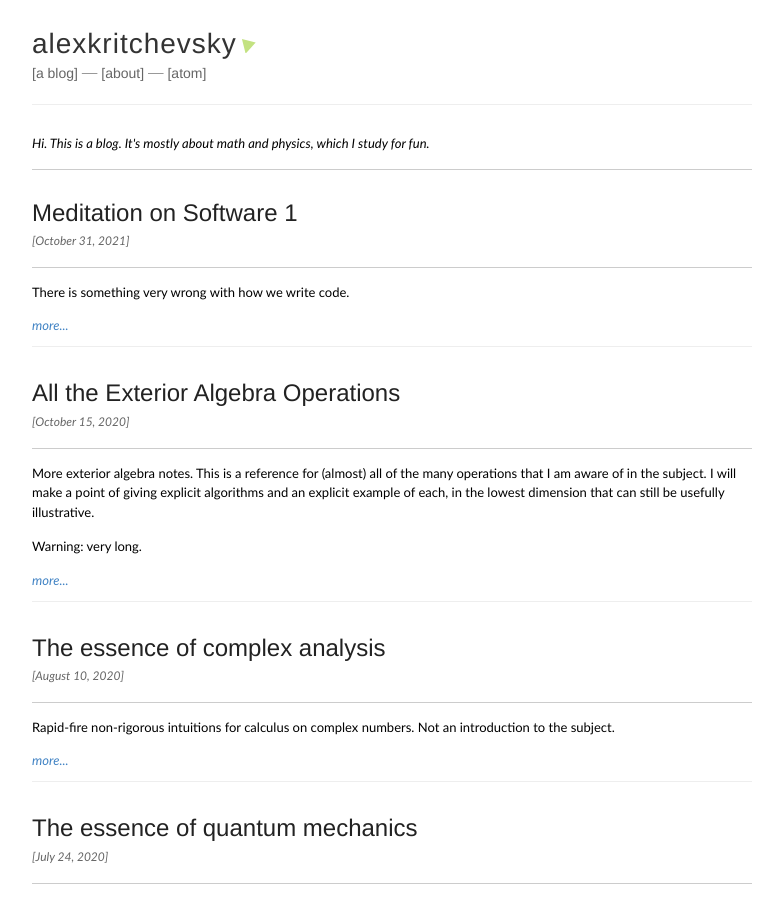
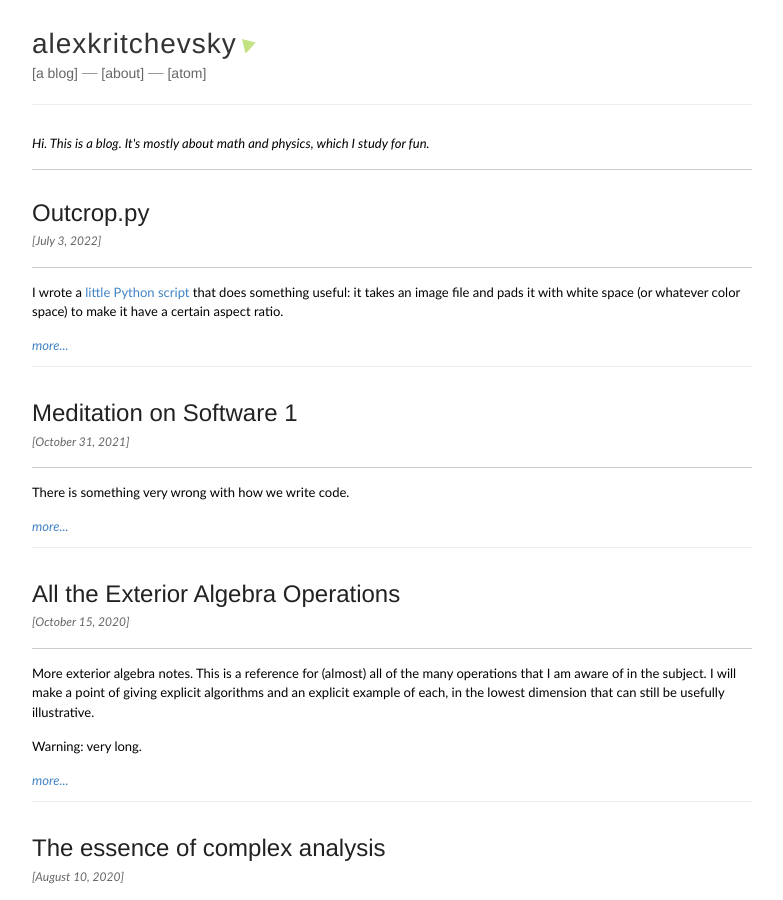
Before and after one commit to ajakaja/ajakaja.github.io, a Jekyll site: the page built from index.html, in a window 1280 px wide and 900 px high. Shown: the whole window, without its empty margins (248-1031 px from the left). Built offline with Jekyll 4.4.1, drawn with Linux system fonts in a browser that asks for light colours.

Commit message:
outcrop post

```diff
--- a/_includes/image.html
+++ b/_includes/image.html
@@ -1,9 +1,9 @@
 {% if include.caption %}
 <figure>
-<img src="/assets/posts/{{ include.filename }}" {% if include.alt %} alt="{{ include.alt }}" {% endif %} {% if include.width %} width="{{ include.width }}" {% endif %}/>
+<img src="/assets/posts/{{ include.filename }}" {% if include.alt %} alt="{{ include.alt }}" {% endif %} {% if include.width %} width="{{ include.width }}" {% endif %} style="{{ include.style }}"/>
 <figcaption>{{ include.caption }}
 </figcaption>
 </figure>
 {% else %}
-<img src="/assets/posts/{{include.filename }}" {% if include.alt %} alt="{{ include.alt }}" {% endif %} {% if include.width %} width="{{ include.width }}" {% endif %}/>
+<img src="/assets/posts/{{include.filename }}" {% if include.alt %} alt="{{ include.alt }}" {% endif %} {% if include.width %} width="{{ include.width }}" {% endif %} style="{{ include.style }}"/>
 {% endif %}
--- /dev/null
+++ b/_posts/2022-07-03-outcrop.md
@@ -0,0 +1,21 @@
+---
+layout: blog
+title: "Outcrop.py"
+footnotes: true
+---
+
+I wrote a [little Python script](https://github.com/ajakaja/outcrop) that does something useful: it takes an image file and pads it with white space (or whatever color space) to make it have a certain aspect ratio. <!--more--> Basically it turns this:
+
+{% include image.html filename="2022-07-03/fjord-small.jpg" width="450px" %}
+
+into this (which is 8x10):
+
+{% include image.html filename="2022-07-03/fjord-8x10-small.jpg" width="450px" style="border: 1px dashed #333333"%}
+
+I was trying to print photos on photo-printing websites and was getting extremely annoyed that they (Shutterly, NationsPhotoLab, etc) will happily try to print a photo in any aspect ratio you choose, but will mindlessly crop the photo to that size and refuse to let you fit the whole thing in the frame. Like -- it is a perfectly reasonably request to print an 8x8 photo on 8x10 paper with blank space around it. Get it together. ([This Wirecutter article](https://www.nytimes.com/wirecutter/reviews/best-online-photo-printing/) even complains about the same thing. Sheesh.)
+
+I mention it here only because: even though I write code every day for work, I only do things for personal utility, like, once a year, maybe? It feels stupid and tragic to have a craft skill and barely use it. So when I actually do use it, even if it's somewhat trivial, maybe it's worth making a note of. Plus maybe it will be useful to somebody else, someday.
+
+(In this day and age, of infinite social media posts of smart people doing clever things that you or I could do anytime if only we had the -- will? patience? quality? -- it is easy to feel bad, all the time, about the time we are wasting and the skills we are squandering. Indeed, I made this blog for myself basically in order to 'save some work', to stave off feeling like I had produced nothing in my free time, back when I was dredging up obscure math papers and obsessively musing over leftover confusions from undergraduate physics.
+
+Well! The best psychological move is surely to not worry about what we have and haven't done with ourselves-- and not feeling anxiety about failing to do something is, paradoxically, the best way to do end up doing it-- but another not-so-bad move is to do a few things, however small, and let ourselves feel good about them.)
```
Also changed, not shown: assets/posts/2022-07-03/fjord-8x10-small.jpg (added), assets/posts/2022-07-03/fjord-small.jpg (added).
